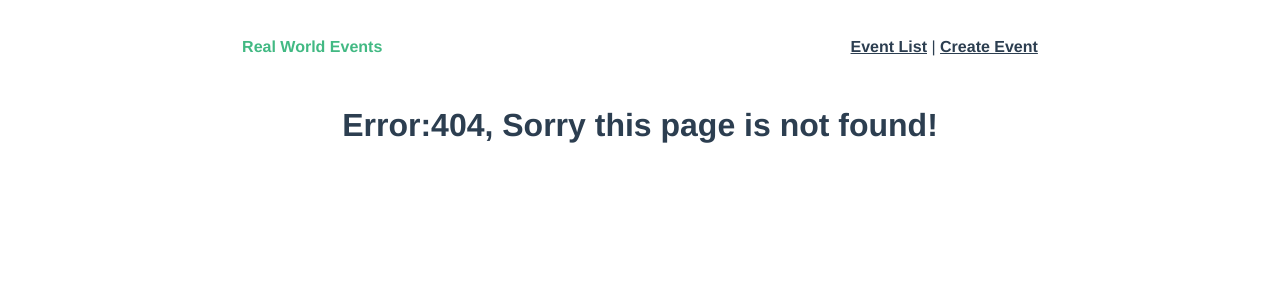
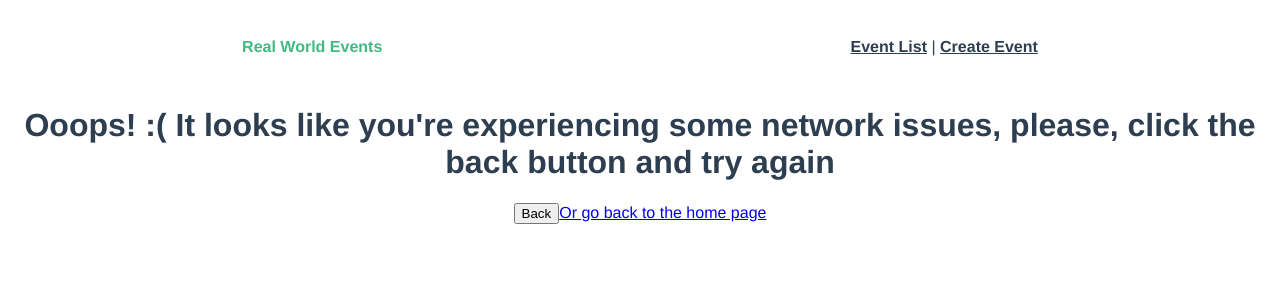
Before and after one commit to ShmidtAlex/rwv, a Vue app: page /network-issue in a window 1280 px wide. Before the commit this address had no page. Shown: the top 300 px of the page. Built offline with nearby package versions, Linux system fonts and the light colour scheme.

Commit message:
instead of notifications added pages with errors

```diff
--- a/src/router/index.js
+++ b/src/router/index.js
@@ -13,8 +13,12 @@ const routes = [
     component: EventList,
     props: true,
     beforeEnter(routeTo, routeFrom, next){
-      store.dispatch('events/fetchEvents', { perPage: 3, page: routeTo.query.page }).then(() => {
+      store.dispatch('events/fetchEvents', { perPage: 3, page: routeTo.query.page ? routeTo.query.page : 1 }).then(() => {
         next()
+      })
+       .catch((error) => {
+        console.log(error)
+       next({ name: 'network-issue', params: { resource: 'event' } })
       })
     }
   },
@@ -32,11 +36,32 @@ const routes = [
       store.dispatch('events/fetchEvent', routeTo.params.id).then(() => {
         next()
       })
+      .catch((error) => {
+        if(error.response && error.response.status == 404) {
+          next({ name: '404', params: { resource: 'event' } })
+        } else {
+          next({ name: 'network-issue' })
+        }
+
+      })
     }
   },
   {
+    path: '/404',
+    name: '404',
+    props: true,
+    component: () => import('../views/NotFoundComponent')
+  },
+  {
+    path: '/network-issue',
+    name: 'network-issue',
+    // props: true,
+    component: () => import('../views/NetworkErrorPage')
+  },
+  {
     path: '*',
-    component: () => import('../views/NotFoundComponent')
+    redirect: { name: '404', params: { resource: 'page' } }
+    // component: () => import('../views/NotFoundComponent')
   }
 
 ]
--- a/src/services/EventService.js
+++ b/src/services/EventService.js
@@ -5,7 +5,8 @@ const apiClient = axios.create({
   header: {
     Accept: 'application/json',
     'Content-Type': 'application/json',
-  }
+  },
+  timeout: 10000
 })
 
 export default {
--- a/src/store/modules/events.js
+++ b/src/store/modules/events.js
@@ -57,16 +57,16 @@ export const actions = {
       commit('SET_TOTAL_PAGES', response.headers['x-total-count'])
       commit('SET_EVENTS', response.data)
     })
-    .catch(error => {
-      const notification = {
-        type: 'error',
-        message: `There was a problem fetching events: ${ error.message }`
-      }
-      //became availiable, because of it was included in fetchEvent's object of arguments
-      dispatch('notification/add', notification, { root: true })//last options helps to connect with store/index.js
-    })
+    // .catch(error => {
+    //   const notification = {
+    //     type: 'error',
+    //     message: `There was a problem fetching events: ${ error.message }`
+    //   }
+    //   //became availiable, because of it was included in fetchEvent's object of arguments
+    //   dispatch('notification/add', notification, { root: true })//last options helps to connect with store/index.js
+    // })
   },
-  fetchEvent({ commit, getters, state, dispatch }, id) {
+  fetchEvent({ commit, getters, state, /*dispatch*/ }, id) {
     //this condition allows not to fetch data if they already exists
     let event = getters.getEventById(id)
     if(event) {
@@ -76,13 +76,15 @@ export const actions = {
       .then(response => {
         commit('SET_EVENT', response.data)
       })
-      .catch(error => {
-        const notification = {
-          type: 'error',
-          message: `There was a problem fetching separate event: ${ error.message }`
-        }
-        dispatch('notification/add', notification, { root: true })
-      })
+      //when we setted error page in router we don't need this catcher anymore and accordingly, 'dispatch' argument
+      //see router/index.js file
+      // .catch(error => {
+      //   const notification = {
+      //     type: 'error',
+      //     message: `There was a problem fetching separate event: ${ error.message }`
+      //   }
+      //   dispatch('notification/add', notification, { root: true })
+      // })
     }
   }
 }
--- /dev/null
+++ b/src/views/NetworkErrorPage.vue
@@ -0,0 +1,24 @@
+<template>
+  <div>
+    <h1>Ooops! :( It looks like you're experiencing some network issues, please, click the back button and try again</h1>
+    <button>Back</button>
+    <router-link :to="{ name: 'event-list'}">Or go back to the home page</router-link>
+  </div>
+
+</template>
+
+<script>
+export default {
+
+  name: 'NetworkErrorPage',
+
+  data () {
+    return {
+
+    }
+  }
+}
+</script>
+
+<style lang="css" scoped>
+</style>
--- a/src/views/NotFoundComponent.vue
+++ b/src/views/NotFoundComponent.vue
@@ -1,11 +1,21 @@
 <template>
-	<h1>Error:404, Sorry this page is not found!</h1>
+  <div>
+    <h1>Error:404, Sorry the {{ resource }} is not found!</h1>
+    <router-link :to="{ name: 'event-list' }">turn to the event list page</router-link>
+  </div>
 </template>
 
 <script>
 export default {
 
   name: 'NotFoundComponent',
+
+  props: {
+    resource: {
+      type: String,
+      required: true
+    }
+  },
 
   data () {
     return {
```
Also changed, not shown: src/views/EventShow.vue (+12 -0 lines), 1 other file (tests, documents, lock files or other folders).
